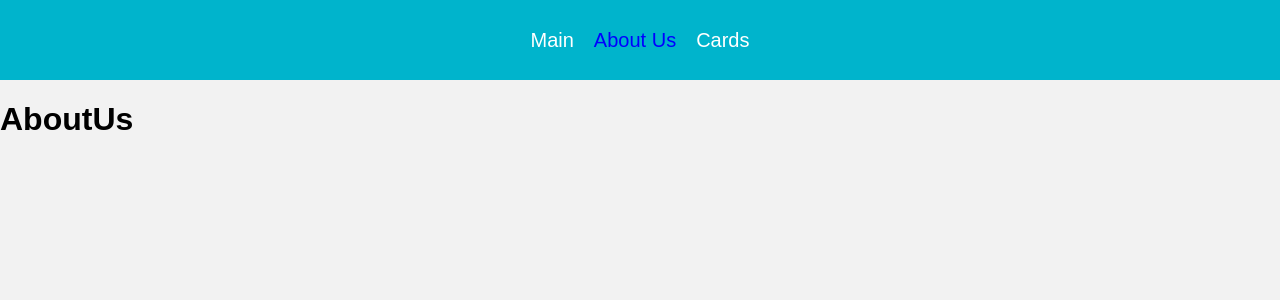
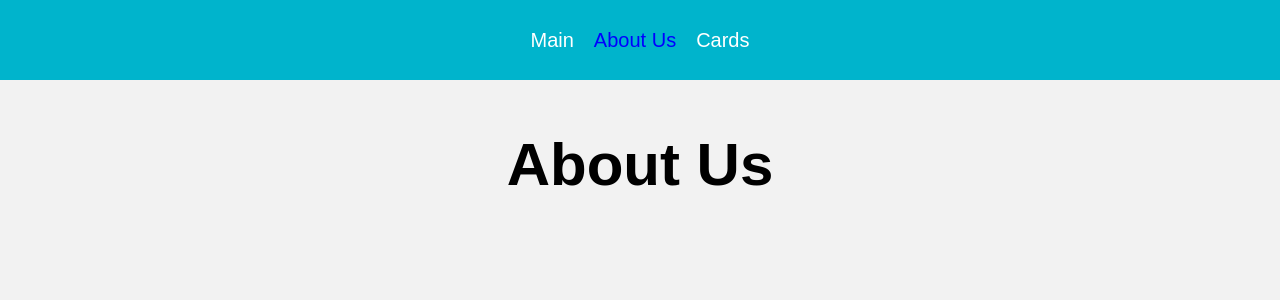
Before and after one commit to annettabel87/RickAndMorty, a React (Create React App) app in the folder react-component/: page /about in a window 1280 px wide. Shown: the top 300 px of the page. Built offline with nearby package versions, Linux system fonts and the light colour scheme.

Commit message:
feat: add style to aboutUs page

```diff
--- a/react-component/src/components/AboutUs/AboutUs.css
+++ b/react-component/src/components/AboutUs/AboutUs.css
@@ -0,0 +1,9 @@
+.aboutUs-wrapper {
+    display: flex;
+    flex-direction: column;
+    justify-content: center;
+    align-items: center;
+}
+.aboutUs-title {
+    font-size: 60px;
+}
--- a/react-component/src/components/AboutUs/AboutUs.tsx
+++ b/react-component/src/components/AboutUs/AboutUs.tsx
@@ -1,9 +1,12 @@
 import React from 'react';
-import ReactDOM from 'react-dom';
 import './AboutUs.css';
 
 export class AboutUs extends React.Component {
   render() {
-    return <h1>AboutUs</h1>;
+    return (
+      <div className="aboutUs-wrapper">
+        <h2 className="aboutUs-title">About Us</h2>
+      </div>
+    );
   }
 }
```
